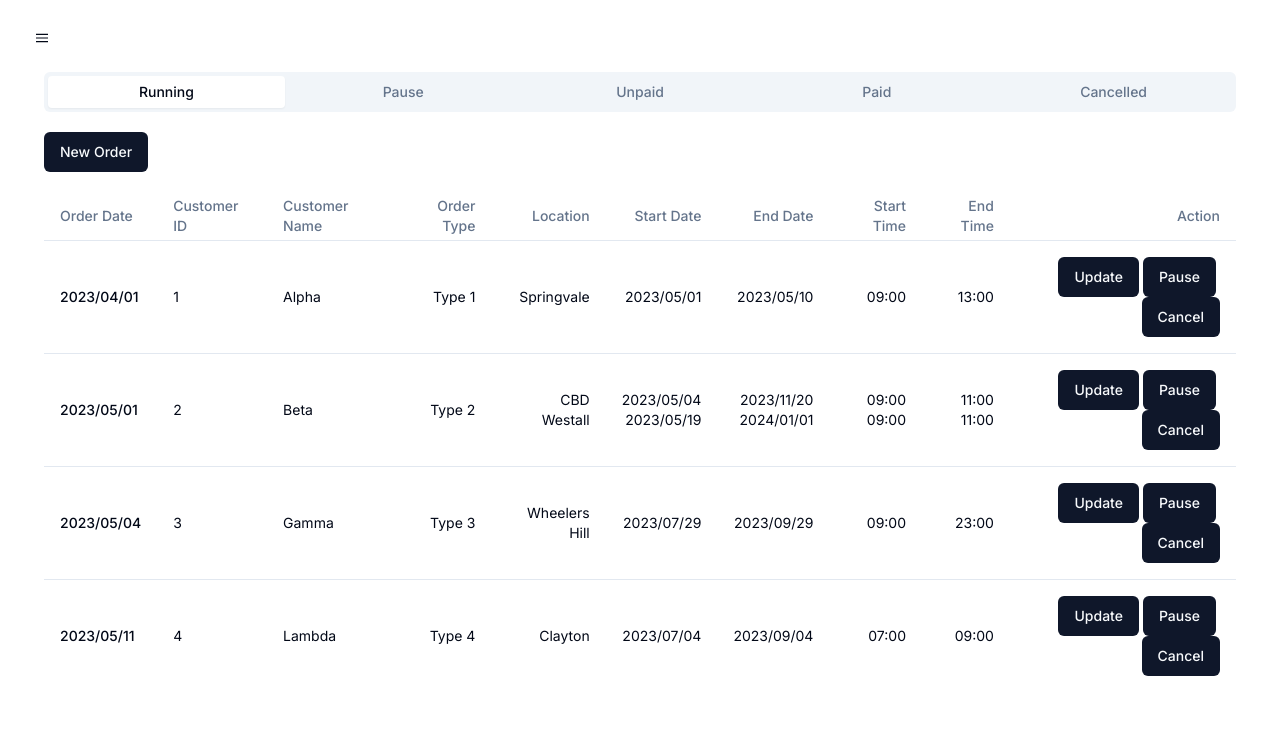
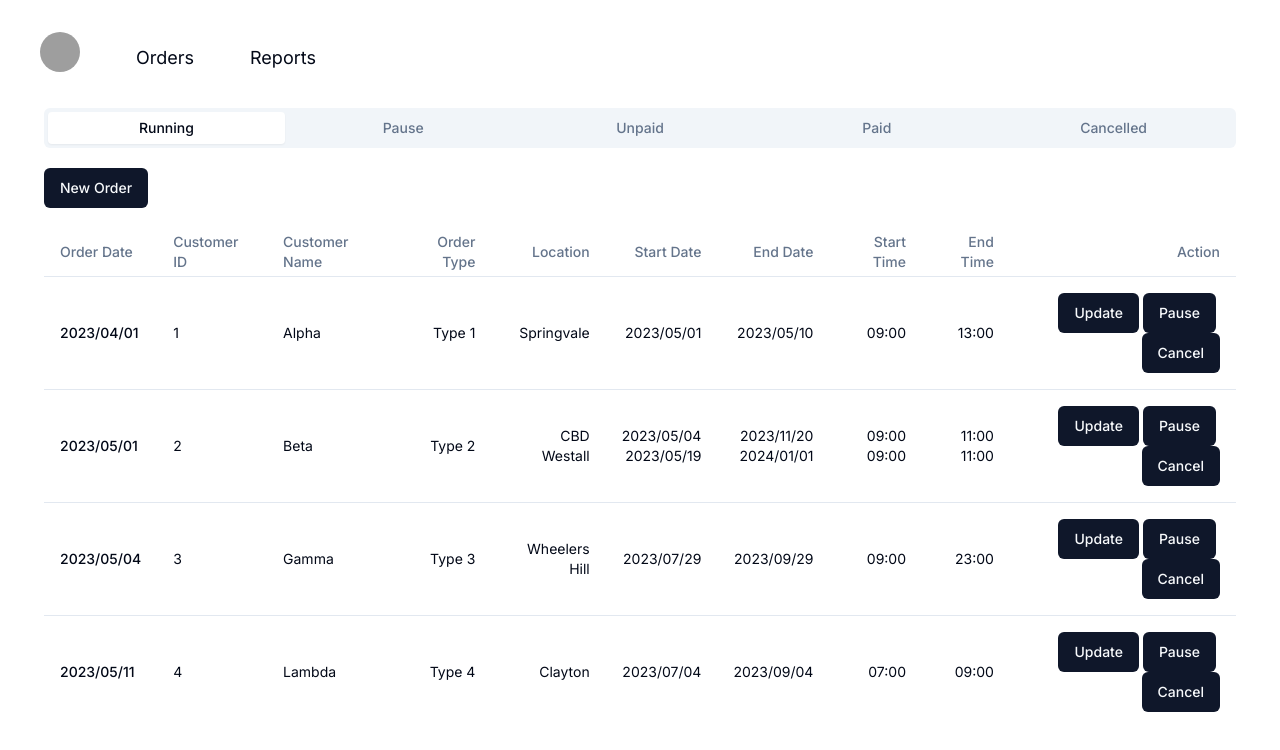
Before and after one commit to PeiChi-Hung/booking-system, a Next.js app: page / in a window 1280 px wide. Shown: the top 750 px of the page. Built offline with nearby package versions, Linux system fonts and the light colour scheme; grey boxes are pictures that could not be loaded.

Commit message:
update Navbar and add responsive

```diff
--- a/src/components/Navbar.tsx
+++ b/src/components/Navbar.tsx
@@ -6,7 +6,8 @@ export default function Navbar() {
   const [isOpen, setisOpen] = useState(false)
 
   return (
-    <nav>
+    <nav className="relative flex flex-wrap justify-between items-center lg:h-16 z-10">
+      <div className="block lg:hidden">
         <button
           onClick={() => setisOpen(!isOpen)}
           className="flex items-center px-3 py-2 rounded text-black-500 hover:text-black-400"
@@ -26,26 +27,20 @@ export default function Navbar() {
             <path d="M10 8.586L2.929 1.515 1.515 2.929 8.586 10l-7.071 7.071 1.414 1.414L10 11.414l7.071 7.071 1.414-1.414L11.414 10l7.071-7.071-1.414-1.414L10 8.586z" />
           </svg>
         </button>
+      </div>
 
-      <div className={isOpen ? "block" : "hidden"}>
-        <div className="space-y-1 px-2 pb-3 pt-2 w-[200px]">
+      <div
+        className={`w-full block lg:flex lg:items-center lg:w-auto ${
+          isOpen ? "block" : "hidden"
+        }`}
+      >
+        <div className="px-4 py-2 lg:text-lg lg:flex lg:items-center lg:gap-x-14 leading-relaxed">
           <Avatar className="mb-3">
-            <AvatarImage src="https://github.com/shadcn.png" />
+            <AvatarImage src="https://github.com/shadcn.png" className="" />
             <AvatarFallback>CN</AvatarFallback>
           </Avatar>
-          <a
-            href="#"
-            className="bg-gray-900 text-white block rounded-md px-3 py-2 text-base font-medium"
-            aria-current="page"
-          >
-            Orders
-          </a>
-          <a
-            href="#"
-            className="text-gray-300 hover:bg-gray-700 hover:text-white block rounded-md px-3 py-2 text-base font-medium"
-          >
-            Reports
-          </a>
+          <ul>Orders</ul>
+          <ul>Reports</ul>
         </div>
       </div>
     </nav>
```
Lines whose indentation alone changed are shown as unchanged.
